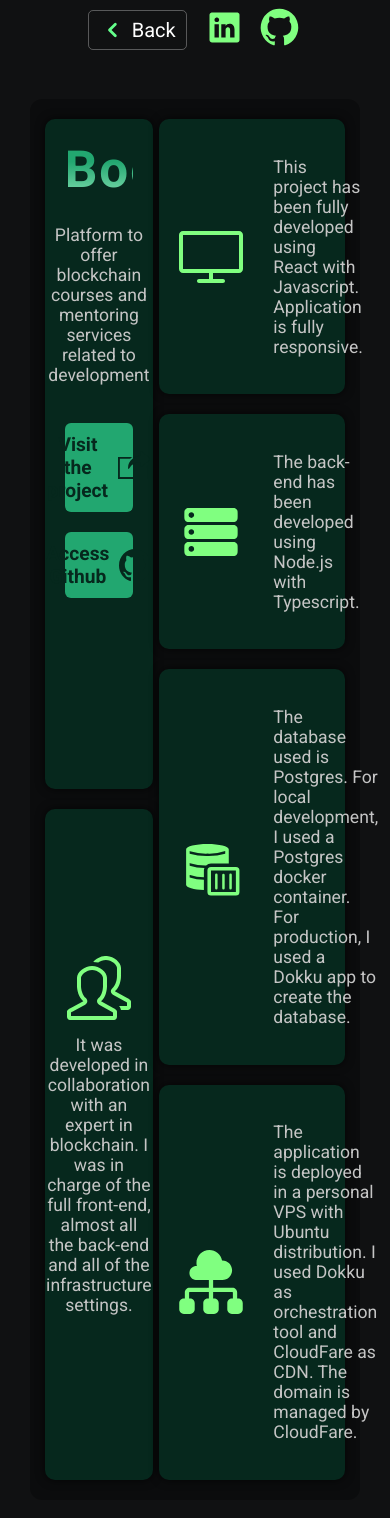
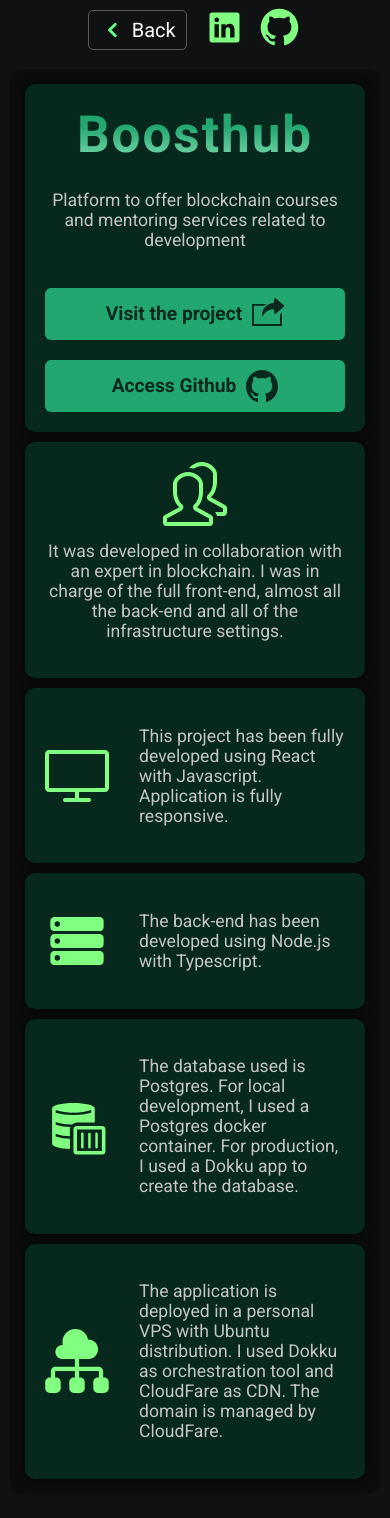
Before and after one commit to javirro/javirro-personal, a React (Create React App) app: page /projects/boosthub in a window 390 px wide. Shown: the top 1518 px of the page. Built offline with nearby package versions, Linux system fonts and the light colour scheme.

Commit message:
refactor and adapt for mobile bento grid for projects

```diff
--- /dev/null
+++ b/src/components/ProjectsPage/LeftGrid/LeftGrid.css
@@ -0,0 +1,59 @@
+@import url('/src/App.css');
+
+.bento-grid .left-grid {
+  display: flex;
+  flex-direction: column;
+  justify-content: flex-start;
+  align-items: center;
+  gap: 20px;
+  flex: 1;
+  height: 100%;
+}
+
+.bento-grid .left-grid p {
+  text-align: center;
+}
+
+.project-main .left-grid h3 {
+  width: 100%;
+  text-align: center;
+  font-size: 3.2em;
+  letter-spacing: 2px;
+  background: linear-gradient(180deg, var(--green) 36.98%, var(--light-green) 93.79%);
+  background-clip: content-box;
+  -webkit-background-clip: text;
+  -webkit-text-fill-color: transparent;
+  margin: 0;
+}
+
+.project-main .left-grid a {
+  display: flex;
+  justify-content: center;
+  align-items: center;
+  gap: 10px;
+  text-decoration: none;
+  color: var(--very-dark-green);
+  font-weight: 700;
+  padding: 10px;
+  width: 100%;
+  box-sizing: border-box;
+  background-color: var(--green);
+  border-radius: 6px;
+  font-size: 1.2em;
+  transition: all 0.3s ease;
+}
+
+.project-main .left-grid a:hover {
+  background-color: var(--light-green);
+}
+
+.project-main .left-grid a img {
+  width: 32px;
+  height: 32px;
+}
+
+@media (max-width: 700px) {
+  .bento-grid .left-grid {
+    gap: 10px;
+  }
+}
--- /dev/null
+++ b/src/components/ProjectsPage/LeftGrid/LeftGrid.tsx
@@ -0,0 +1,28 @@
+import { imgs } from "../../../images"
+import "./LeftGrid.css"
+
+const LeftGrid = ({ projectInfo }: { projectInfo: any }) => {
+  const { title, description, github, url, isTeamWork, teamText } = projectInfo
+  return (
+    <div className="left-grid">
+      <div className="container column">
+        <h3>{title}</h3>
+        <p>{description}</p>
+        <a href={url} target="blank_" rel="noreferrer">
+          Visit the project
+          <img src={imgs.link} alt="link" />
+        </a>
+        <a href={github} target="blank_" rel="noreferrer">
+          <span>Access Github</span>
+          <img src={imgs.darkGithub} alt="github" />
+        </a>
+      </div>
+      <div className="container reduced-space">
+        <img src={isTeamWork ? imgs.team : imgs.person} alt="People" />
+        <p>{teamText}</p>
+      </div>
+    </div>
+  )
+}
+
+export default LeftGrid
--- /dev/null
+++ b/src/components/ProjectsPage/RightGrid/RightGrid.css
@@ -0,0 +1,31 @@
+@import url('/src/App.css');
+
+.bento-grid .right-grid {
+  width: 100%;
+  height: 100%;
+  display: flex;
+  flex-direction: column;
+  justify-content: flex-start;
+  align-items: center;
+  gap: 20px;
+}
+
+
+.project-main .right-grid p {
+  text-align: left;
+  color: rgb(197, 197, 197);
+  font-size: 1.1em;
+}
+
+.project-main .left-grid p {
+  margin-top: 5px;
+  text-align: center;
+  color: rgb(197, 197, 197);
+  font-size: 1.1em;
+}
+
+@media (max-width: 700px) {
+  .bento-grid .right-grid {
+    gap: 10px;
+  }
+}
--- /dev/null
+++ b/src/components/ProjectsPage/RightGrid/RightGrid.tsx
@@ -0,0 +1,28 @@
+import { imgs } from "../../../images"
+import './RightGrid.css'
+
+const RightGrid = ({ projectInfo }: { projectInfo: any }) => {
+  const { longDescription } = projectInfo
+  return (
+    <div className="right-grid">
+      <div className="container">
+        <img src={imgs?.screen} alt="front-end" />
+        <p>{longDescription.frontend}</p>
+      </div>
+      <div className="container">
+        <img src={imgs?.server} alt="backend" />
+        <p>{longDescription.backend}</p>
+      </div>
+      <div className="container">
+        <img src={imgs?.database} alt="database" />
+        <p>{longDescription.database}</p>
+      </div>
+      <div className="container">
+        <img src={imgs?.cloud} alt="cloud" />
+        <p>{longDescription.deployment}</p>
+      </div>
+    </div>
+  )
+}
+
+export default RightGrid
--- a/src/routes/Projects/Projects.css
+++ b/src/routes/Projects/Projects.css
@@ -1,3 +1,5 @@
+@import url("/src/App.css");
+
 .project-main {
   display: flex;
   flex-direction: column;
@@ -23,30 +25,6 @@
   background-color: rgba(0, 0, 0, 0.3);
   padding: 20px 10px;
   border-radius: 12px;
-}
-
-.bento-grid .left-grid {
-  display: flex;
-  flex-direction: column;
-  justify-content: flex-start;
-  align-items: center;
-  gap: 20px;
-  flex: 1;
-  height: 100%;
-}
-
-.bento-grid .left-grid p {
-  text-align: center;
-}
-
-.bento-grid .right-grid {
-  width: 100%;
-  height: 100%;
-  display: flex;
-  flex-direction: column;
-  justify-content: flex-start;
-  align-items: center;
-  gap: 20px;
 }
 
 .bento-grid .container {
@@ -75,52 +53,20 @@
   }
 }
 
-.project-main .left-grid h3 {
-  width: 100%;
-  text-align: center;
-  font-size: 3.2em;
-  letter-spacing: 2px;
-  background: linear-gradient(180deg, var(--green) 36.98%, var(--light-green) 93.79%);
-  background-clip: content-box;
-  -webkit-background-clip: text;
-  -webkit-text-fill-color: transparent;
-  margin: 0;
+@media (max-width: 700px) {
+  .project-main {
+    padding: 10px;
+    gap: 10px;
+    padding-bottom: 50px;
+    box-sizing: border-box;
   }
-
-.project-main .left-grid a {
+  .bento-grid {
     display: flex;
+    flex-direction: column;
     justify-content: center;
-  align-items: center;
     gap: 10px;
-  text-decoration: none;
-  color: var(--very-dark-green);
-  font-weight: 700;
-  padding: 10px;
     width: 100%;
     box-sizing: border-box;
-  background-color: var(--green);
-  border-radius: 6px;
-  font-size: 1.2em;
-  transition: all 0.3s ease;
+    padding: 15px;
   }
-
-.project-main .left-grid a:hover {
-  background-color: var(--light-green);
 }
-
-.project-main .left-grid a img {
-  width: 32px;
-  height: 32px;
-}
-.project-main .right-grid p {
-  text-align: left;
-  color: rgb(197, 197, 197);
-  font-size: 1.1em;
-}
-
-.project-main .left-grid p {
-  margin-top: 5px;
-  text-align: center;
-  color: rgb(197, 197, 197);
-  font-size: 1.1em;
-}
--- a/src/routes/Projects/Projects.tsx
+++ b/src/routes/Projects/Projects.tsx
@@ -1,53 +1,20 @@
 import { useParams } from "react-router-dom"
 import projects from "../../data/personalProjects.json"
 import { ProjectData } from "../../types"
+import LeftGrid from "../../components/ProjectsPage/LeftGrid/LeftGrid"
+import RightGrid from "../../components/ProjectsPage/RightGrid/RightGrid"
 
 import "./Projects.css"
-import { imgs } from "../../images"
+
 
 const Projects = () => {
   const { name } = useParams<{ name: string }>()
   const projectInfo = projects?.find(project => project.title.toLowerCase().replace(" ", "-") === name?.toLowerCase()) as ProjectData
-  const { title, description, longDescription, github, url, isTeamWork, teamText } = projectInfo
   return (
     <div className="project-main">
       <section className="bento-grid">
-        <div className="left-grid">
-          <div className="container column">
-            <h3>{title}</h3>
-            <p>{description}</p>
-            <a href={url} target="blank_" rel="noreferrer">
-              Visit the project
-              <img src={imgs.link} alt="link" />
-            </a>
-            <a href={github} target="blank_" rel="noreferrer">
-              <span>Access Github</span>
-              <img src={imgs.darkGithub} alt="github" />
-            </a>
-          </div>
-          <div className="container reduced-space">
-            <img src={isTeamWork ? imgs.team : imgs.person} alt="People" />
-            <p>{teamText}</p>
-          </div>
-        </div>
-        <div className="right-grid">
-          <div className="container">
-            <img src={imgs?.screen} alt="front-end" />
-            <p>{longDescription.frontend}</p>
-          </div>
-          <div className="container">
-          <img src={imgs?.server} alt="backend" />
-            <p>{longDescription.backend}</p>
-          </div>
-          <div className="container">
-          <img src={imgs?.database} alt="database" />
-            <p>{longDescription.database}</p>
-          </div>
-          <div className="container">
-          <img src={imgs?.cloud} alt="cloud" />
-            <p>{longDescription.deployment}</p>
-          </div>
-        </div>
+        <LeftGrid projectInfo={projectInfo} />
+        <RightGrid projectInfo={projectInfo} />
       </section>
     </div>
   )
```
Lines whose indentation alone changed are shown as unchanged.
